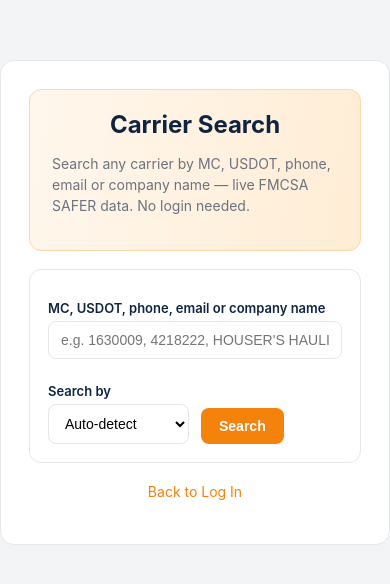
After one commit to zackalbert12/roadxsolution-mcsearch, a Flask app: page /search in a window 390 px wide. The commit adds this page. Shown: the top 584 px of the page. Run offline with Flask 3, Linux system fonts and the light colour scheme.

Commit message:
Public carrier search page (/search): MC/USDOT/name/phone/email, no login needed

```diff
--- a/app.py
+++ b/app.py
@@ -22,7 +22,7 @@ from flask import (
 from werkzeug.security import generate_password_hash, check_password_hash
 
 import db as store
-from safer import check_mc, check_usdot
+from safer import check_mc, check_usdot, search_by_name
 from commodity import COMMODITIES, commodity_names, filter_carriers_by_commodity
 from pickup_lines import PICKUP_LINES, CATEGORIES, lines_for
 
@@ -354,6 +354,177 @@ def index():
     if current_user():
         return redirect(url_for("dashboard"))
     return redirect(url_for("login"))
+
+
+# ---------------------------------------------------------------- public search
+
+def _digits(s):
+    return re.sub(r"\D", "", s or "")
+
+
+def _safer_url(param, value):
+    """Link to verify one record directly on the FMCSA SAFER website."""
+    return ("https://safer.fmcsa.dot.gov/query.asp?searchtype=ANY"
+            "&query_type=queryCarrierSnapshot&query_param=%s"
+            "&query_string=%s" % (param, value))
+
+
+def _detail_result(rec, param):
+    """Wrap a classified SAFER record for the search page."""
+    value = rec.get("mc_number") if param == "MC_MX" else (
+        rec.get("usdot_number") or rec.get("mc_number"))
+    return {"kind": "detail", "rec": rec,
+            "safer_url": _safer_url(param, value or "")}
+
+
+def _local_carriers_by_phone(digits):
+    """Saved carriers whose phone contains these digits (any format)."""
+    if len(digits) < 7:
+        return []
+    conn = store.connect()
+    try:
+        rows = conn.execute(
+            "SELECT * FROM carriers WHERE phone IS NOT NULL AND phone != ''"
+            " ORDER BY checked_at DESC LIMIT 500").fetchall()
+    finally:
+        conn.close()
+    out, seen = [], set()
+    for row in rows:
+        d = dict(row)
+        if digits in _digits(d.get("phone")) and d["mc_number"] not in seen:
+            seen.add(d["mc_number"])
+            out.append(carrier_dict(d))
+    return out
+
+
+def _local_carriers_by_name(q):
+    """Saved carriers whose legal or DBA name contains q."""
+    conn = store.connect()
+    try:
+        rows = conn.execute(
+            "SELECT * FROM carriers WHERE legal_name LIKE ? OR dba_name LIKE ?"
+            " ORDER BY checked_at DESC LIMIT 50",
+            ("%" + q + "%", "%" + q + "%")).fetchall()
+    finally:
+        conn.close()
+    out, seen = [], set()
+    for row in rows:
+        d = dict(row)
+        if d["mc_number"] not in seen:
+            seen.add(d["mc_number"])
+            out.append(carrier_dict(d))
+    return out
+
+
+def _name_search(q):
+    """Company-name search: live SAFER keyword matches first, saved
+    carriers as a fallback when SAFER finds nobody (or is unreachable)."""
+    matches, err = search_by_name(q)
+    if err:
+        rows = _local_carriers_by_name(q)
+        if rows:
+            return {"kind": "local_matches", "rows": rows,
+                    "heading": "Saved carriers matching this name",
+                    "note": "Live SAFER name search is unavailable right now (%s) — showing carriers we already checked." % err}
+        return {"kind": "message",
+                "text": "SAFER name search is unavailable right now (%s). Try an MC or USDOT number instead." % err}
+    if not matches:
+        rows = _local_carriers_by_name(q)
+        if rows:
+            return {"kind": "local_matches", "rows": rows,
+                    "heading": "No live SAFER match — saved carriers matching this name"}
+        return {"kind": "message",
+                "text": "No carrier named \u201c%s\u201d found on SAFER, and none in our checked carriers either. Check the spelling or search by MC / USDOT." % q}
+    if len(matches) == 1:
+        rec = check_usdot(matches[0]["usdot"], ("general", "fresh", "reefer"))
+        res = _detail_result(rec, "USDOT")
+        res["matched"] = matches[0]
+        return res
+    return {"kind": "name_matches", "matches": matches,
+            "total": len(matches)}
+
+
+def _run_carrier_search(q, stype):
+    """Run a public carrier search. Result kinds: detail | ambiguous |
+    name_matches | local_matches | message."""
+    if stype == "mc":
+        return _detail_result(check_mc(q, ("general", "fresh", "reefer")), "MC_MX")
+    if stype == "usdot":
+        return _detail_result(check_usdot(q, ("general", "fresh", "reefer")), "USDOT")
+    if stype == "phone":
+        digits = _digits(q)
+        if len(digits) == 11 and digits.startswith("1"):
+            digits = digits[1:]
+        rows = _local_carriers_by_phone(digits)
+        if rows:
+            return {"kind": "local_matches", "rows": rows,
+                    "heading": "Saved carriers with this phone number"}
+        return {"kind": "message",
+                "text": "No carrier with this phone number in our checked carriers yet \u2014 search by MC or USDOT for a live SAFER check."}
+    if stype == "email":
+        # The app stores no carrier email addresses, so there is nothing
+        # to match an email against.
+        return {"kind": "message",
+                "text": "We don't store carrier email addresses, so there's nothing to match an email against \u2014 search by MC, USDOT or company name instead."}
+    if stype == "name":
+        return _name_search(q)
+    # auto-detect
+    if "@" in q:
+        return _run_carrier_search(q, "email")
+    stripped = q.strip()
+    digits = _digits(q)
+    if stripped.isdigit() and len(stripped) <= 8:
+        # Could be a USDOT or an MC — check both, like CarrierChk does.
+        # A record only counts as a real alternative when SAFER returns a
+        # usable carrier (an inactive record has no name — it is not a
+        # second carrier, just a stale number).
+        dot = check_usdot(stripped, ("general", "fresh", "reefer"))
+        mc = check_mc(stripped, ("general", "fresh", "reefer"))
+
+        def _usable(rec):
+            return bool(rec.get("found")) and not rec.get("fetch_error") \
+                and bool(rec.get("legal_name"))
+
+        dot_usable, mc_usable = _usable(dot), _usable(mc)
+        if dot_usable and mc_usable:
+            return {"kind": "ambiguous", "number": stripped,
+                    "dot": _detail_result(dot, "USDOT"),
+                    "mc": _detail_result(mc, "MC_MX")}
+        if dot_usable:
+            return _detail_result(dot, "USDOT")
+        if mc_usable:
+            return _detail_result(mc, "MC_MX")
+        # Neither is a live carrier: show whichever record exists at all
+        # (e.g. an inactive one), DOT first, else the MC Not Found state.
+        if dot.get("found") and not dot.get("fetch_error"):
+            return _detail_result(dot, "USDOT")
+        return _detail_result(mc, "MC_MX")
+    if digits and (len(digits) == 10 or (len(digits) == 11 and digits.startswith("1"))):
+        return _run_carrier_search(q, "phone")
+    if stripped.isdigit():
+        return _run_carrier_search(stripped, "mc")
+    return _name_search(q)
+
+
+@app.route("/search", methods=["GET", "POST"])
+def carrier_search():
+    """Public carrier search — no login needed. MC, USDOT, phone, email
+    or company name; live SAFER data for numbers and names, saved
+    carriers for phone/email reverse lookup."""
+    user = current_user()
+    q = (request.values.get("q") or "").strip()
+    stype = (request.values.get("type") or "auto").strip().lower()
+    if stype not in ("auto", "mc", "usdot", "phone", "email", "name"):
+        stype = "auto"
+    result = None
+    if q:
+        try:
+            result = _run_carrier_search(q, stype)
+        except Exception as exc:
+            result = {"kind": "message",
+                      "text": "Search failed: %s. Please try again." % exc}
+    return render_template("search.html", user=user, q=q, stype=stype,
+                           result=result)
 
 
 @app.route("/login", methods=["GET", "POST"])
--- /dev/null
+++ b/templates/_search_body.html
@@ -0,0 +1,118 @@
+<div class="hero"><h1>Carrier Search</h1>
+<p>Search any carrier by MC, USDOT, phone, email or company name — live FMCSA SAFER data. No login needed.</p></div>
+
+<div class="card">
+  <form method="get" action="{{ url_for('carrier_search') }}" class="form-row">
+    <div style="flex:1;min-width:220px"><label>MC, USDOT, phone, email or company name</label>
+      <input type="text" name="q" value="{{ q }}" placeholder="e.g. 1630009, 4218222, HOUSER'S HAULING LLC" required></div>
+    <div><label>Search by</label>
+      <select name="type">
+        <option value="auto" {% if stype=='auto' %}selected{% endif %}>Auto-detect</option>
+        <option value="mc" {% if stype=='mc' %}selected{% endif %}>MC Number</option>
+        <option value="usdot" {% if stype=='usdot' %}selected{% endif %}>USDOT Number</option>
+        <option value="phone" {% if stype=='phone' %}selected{% endif %}>Phone</option>
+        <option value="email" {% if stype=='email' %}selected{% endif %}>Email</option>
+        <option value="name" {% if stype=='name' %}selected{% endif %}>Company Name</option>
+      </select></div>
+    <div><label>&nbsp;</label><button class="btn" type="submit">Search</button></div>
+  </form>
+</div>
+
+{% if result %}
+  {% if result.kind == 'detail' %}
+    {% set rec = result.rec %}
+    <div class="card">
+      <h2>{{ rec.legal_name or 'Carrier' }}
+        {% if rec.status == 'Qualified' %}<span class="pill green">Qualified</span>
+        {% elif rec.status == 'Not Found' or rec.status == 'Error' %}<span class="pill red">{{ rec.status }}</span>
+        {% else %}<span class="pill yellow">{{ rec.status }}</span>{% endif %}
+      </h2>
+      {% if result.matched %}<p class="muted">Matched name search: <b>{{ result.matched.name }}</b> — {{ result.matched.location }}</p>{% endif %}
+      <div class="table-wrap"><table><tbody>
+        <tr><th>Legal Name</th><td><b>{{ rec.legal_name or '—' }}</b></td></tr>
+        <tr><th>DBA Name</th><td>{{ rec.dba_name or '—' }}</td></tr>
+        <tr><th>Entity Type</th><td>{{ rec.entity_type or '—' }}</td></tr>
+        <tr><th>Authority Status</th><td>{{ rec.authority_status or '—' }}</td></tr>
+        <tr><th>MC Number</th><td>{% if rec.mc_number %}MC-{{ rec.mc_number }}{% else %}—{% endif %}</td></tr>
+        <tr><th>USDOT Number</th><td>{{ rec.usdot_number or '—' }}</td></tr>
+        <tr><th>Address</th><td>{{ rec.address_line1 or '' }}{% if rec.city %} {{ rec.city }}, {{ rec.state }}{% endif %}{% if not rec.address_line1 and not rec.city %}—{% endif %}</td></tr>
+        <tr><th>Phone</th><td>{% if rec.phone %}<button class="phone-copy" onclick="copyPhone(this, '{{ rec.phone }}')" title="Tap to copy">{{ rec.phone }}</button>{% else %}—{% endif %}</td></tr>
+        <tr><th>Power Units</th><td>{{ rec.power_units or '—' }}</td></tr>
+        <tr><th>Cargo Carried</th><td>{% for c in rec.cargo_carried %}<span class="chip">{{ c }}</span> {% else %}—{% endfor %}</td></tr>
+        <tr><th>Result</th><td><b>{{ rec.status }}</b>{% if rec.note %}<br><span class="muted">{{ rec.note }}</span>{% endif %}</td></tr>
+      </tbody></table></div>
+      <p style="margin-top:12px"><a href="{{ result.safer_url }}" target="_blank" rel="noopener">Verify directly on FMCSA SAFER Web ↗</a></p>
+    </div>
+  {% elif result.kind == 'ambiguous' %}
+    <div class="card">
+      <h2>Two carriers share this number</h2>
+      <p class="muted">“{{ result.number }}” is both a USDOT number and an MC number. Pick one:</p>
+      <div class="grid cols-2">
+        <div class="card">
+          <h3>USDOT {{ result.number }}</h3>
+          <p><b>{{ result.dot.rec.legal_name or '—' }}</b><br><span class="muted">{{ result.dot.rec.city }}, {{ result.dot.rec.state }} · {{ result.dot.rec.status }}</span></p>
+          <a class="btn" href="{{ url_for('carrier_search', q=result.number, type='usdot') }}">View USDOT record</a>
+        </div>
+        <div class="card">
+          <h3>MC-{{ result.number }}</h3>
+          <p><b>{{ result.mc.rec.legal_name or '—' }}</b><br><span class="muted">{{ result.mc.rec.city }}, {{ result.mc.rec.state }} · {{ result.mc.rec.status }}</span></p>
+          <a class="btn" href="{{ url_for('carrier_search', q=result.number, type='mc') }}">View MC record</a>
+        </div>
+      </div>
+    </div>
+  {% elif result.kind == 'name_matches' %}
+    <div class="card">
+      <h2>Possible matches ({{ result.total }})</h2>
+      <p class="muted">Pick a carrier to see its full SAFER details.</p>
+      <div class="table-wrap"><table>
+        <thead><tr><th>Carrier / DBA Name</th><th>Location</th><th>USDOT</th><th></th></tr></thead>
+        <tbody>
+        {% for m in result.matches %}
+          <tr><td><b>{{ m.name }}</b></td><td>{{ m.location }}</td><td>{{ m.usdot }}</td>
+          <td><a class="btn secondary" href="{{ url_for('carrier_search', q=m.usdot, type='usdot') }}">View</a></td></tr>
+        {% endfor %}
+        </tbody>
+      </table></div>
+      {% if result.total >= 50 %}<p class="muted">Showing the first 50 matches — refine the name to narrow it down.</p>{% endif %}
+    </div>
+  {% elif result.kind == 'local_matches' %}
+    <div class="card">
+      <h2>{{ result.heading }}</h2>
+      {% if result.note %}<p class="muted">{{ result.note }}</p>{% endif %}
+      <div class="table-wrap"><table>
+        <thead><tr><th>MC</th><th>Carrier</th><th>Location</th><th>Phone</th><th>Cargo</th><th></th></tr></thead>
+        <tbody>
+        {% for r in result.rows %}
+          <tr>
+            <td><b>MC-{{ r.mc_number }}</b><br><span class="muted">{{ r.usdot_number and 'USDOT ' + r.usdot_number }}</span></td>
+            <td><b>{{ r.legal_name }}</b>{% if r.dba_name %}<br><span class="muted">DBA: {{ r.dba_name }}</span>{% endif %}</td>
+            <td>{{ r.city }}, {{ r.state }}</td>
+            <td>{% if r.phone %}<button class="phone-copy" onclick="copyPhone(this, '{{ r.phone }}')" title="Tap to copy">{{ r.phone }}</button>{% else %}—{% endif %}</td>
+            <td>{% for c in r.cargo_carried %}<span class="chip">{{ c }}</span>{% endfor %}</td>
+            <td><a class="btn secondary" href="{{ url_for('carrier_search', q=r.mc_number, type='mc') }}">Live check</a></td>
+          </tr>
+        {% endfor %}
+        </tbody>
+      </table></div>
+    </div>
+  {% elif result.kind == 'message' %}
+    <div class="card"><div class="alert">{{ result.text }}</div></div>
+  {% endif %}
+{% endif %}
+
+<script>
+async function copyPhone(btn, phone){
+  if(!phone) return;
+  try { await navigator.clipboard.writeText(phone); }
+  catch(e){
+    const t = document.createElement('textarea');
+    t.value = phone; document.body.appendChild(t); t.select();
+    try { document.execCommand('copy'); } catch(_){}
+    t.remove();
+  }
+  btn.classList.add('copied');
+  const old = btn.textContent;
+  btn.textContent = 'Copied ✓';
+  setTimeout(function(){ btn.textContent = old; btn.classList.remove('copied'); }, 1200);
+}
+</script>
--- a/templates/base.html
+++ b/templates/base.html
@@ -15,6 +15,7 @@
   </div>
   <nav>
     <a href="{{ url_for('dashboard') }}" class="{% if request.endpoint=='dashboard' %}active{% endif %}">Dashboard</a>
+    <a href="{{ url_for('carrier_search') }}" class="{% if request.endpoint=='carrier_search' %}active{% endif %}">Carrier Search</a>
     <a href="{{ url_for('qualified') }}" class="{% if request.endpoint=='qualified' %}active{% endif %}">Qualified Carriers</a>
     <a href="{{ url_for('motus_search') }}" class="{% if request.endpoint=='motus_search' %}active{% endif %}">Motus Search</a>
     <a href="{{ url_for('motus_qualified') }}" class="{% if request.endpoint=='motus_qualified' %}active{% endif %}">Motus Qualified</a>
--- a/templates/login.html
+++ b/templates/login.html
@@ -21,6 +21,7 @@
         <div style="margin-top:16px"><button class="btn" style="width:100%" type="submit">Sign In</button></div>
       </form>
       <p style="text-align:center;margin-top:14px"><a href="{{ url_for('forgot') }}">Forgot Password?</a></p>
+      <p style="text-align:center;margin-top:10px"><a href="{{ url_for('carrier_search') }}">Search a carrier — no login needed</a></p>
     </div>
     <div id="pane-signup" style="display:none">
       <form method="post" action="{{ url_for('login') }}">
--- /dev/null
+++ b/templates/search.html
@@ -0,0 +1,13 @@
+{% extends "base.html" %}
+{% block title %}Carrier Search{% endblock %}
+{% block content %}
+{% include "_search_body.html" %}
+{% endblock %}
+{% block auth %}
+<div class="auth-wrap" style="max-width:780px">
+  <div class="auth-card">
+    {% include "_search_body.html" %}
+    <p style="text-align:center;margin-top:14px"><a href="{{ url_for('login') }}">Back to Log In</a></p>
+  </div>
+</div>
+{% endblock %}
```
Also changed, not shown: safer.py (+86 -0 lines).
